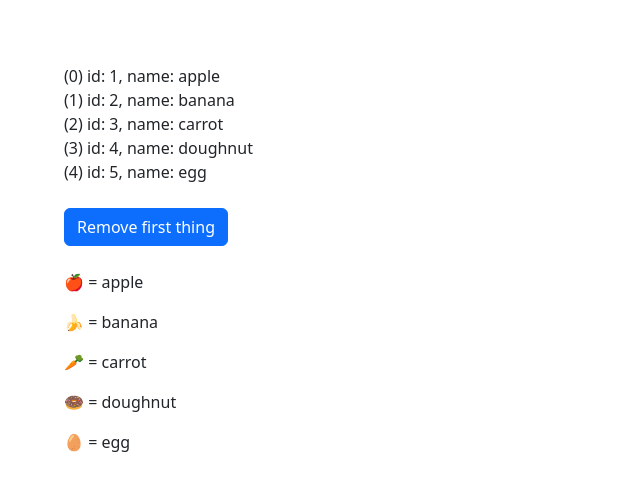
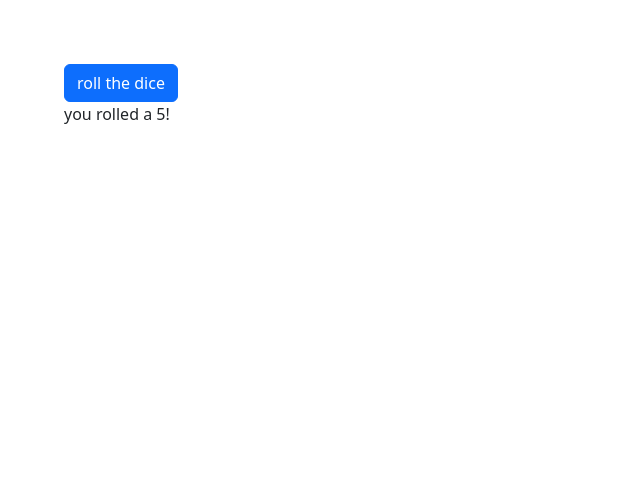
Before and after one commit to NahidReza08/Svelte-Basic, a Svelte app: page / in a window 1280 px wide. Shown: the top 490 px of the page, without its empty margins (0-640 px from the left). Built offline with nearby package versions, Linux system fonts and the light colour scheme.

Commit message:
4.3 Await Block

```diff
--- a/src/App.svelte
+++ b/src/App.svelte
@@ -1,5 +1,5 @@
 <script>
-  import Main from './lib/4_Logic/Each/Main.svelte';
+  import Await from './lib/4_Logic/Await.svelte';
 </script>
 
-<Main />
+<Await />
--- /dev/null
+++ b/src/lib/4_Logic/Await.svelte
@@ -0,0 +1,30 @@
+<script>
+
+    async function roll() {
+        // Fetch a random number from 1 to 6 (with a delay, so that we can see it)
+        return new Promise((fulfil, reject) => {
+            setTimeout(() => {
+                // simulate a flaky network
+                if (Math.random() < 0.3) {
+                    reject(new Error('Request failed'));
+                    return;
+                }
+                fulfil(Math.ceil(Math.random() * 6));
+            }, 1000);
+        });
+    }
+
+	let promise = $state(roll());
+</script>
+
+<button type="button" class="btn btn-primary" onclick={() => promise = roll()}>
+	roll the dice
+</button>
+
+{#await promise}
+	<p>rolling...</p>
+{:then number}
+	<p>you rolled a {number}!</p>
+{:catch error}
+	<p style="color: red">{error.message}</p>
+{/await}
```
